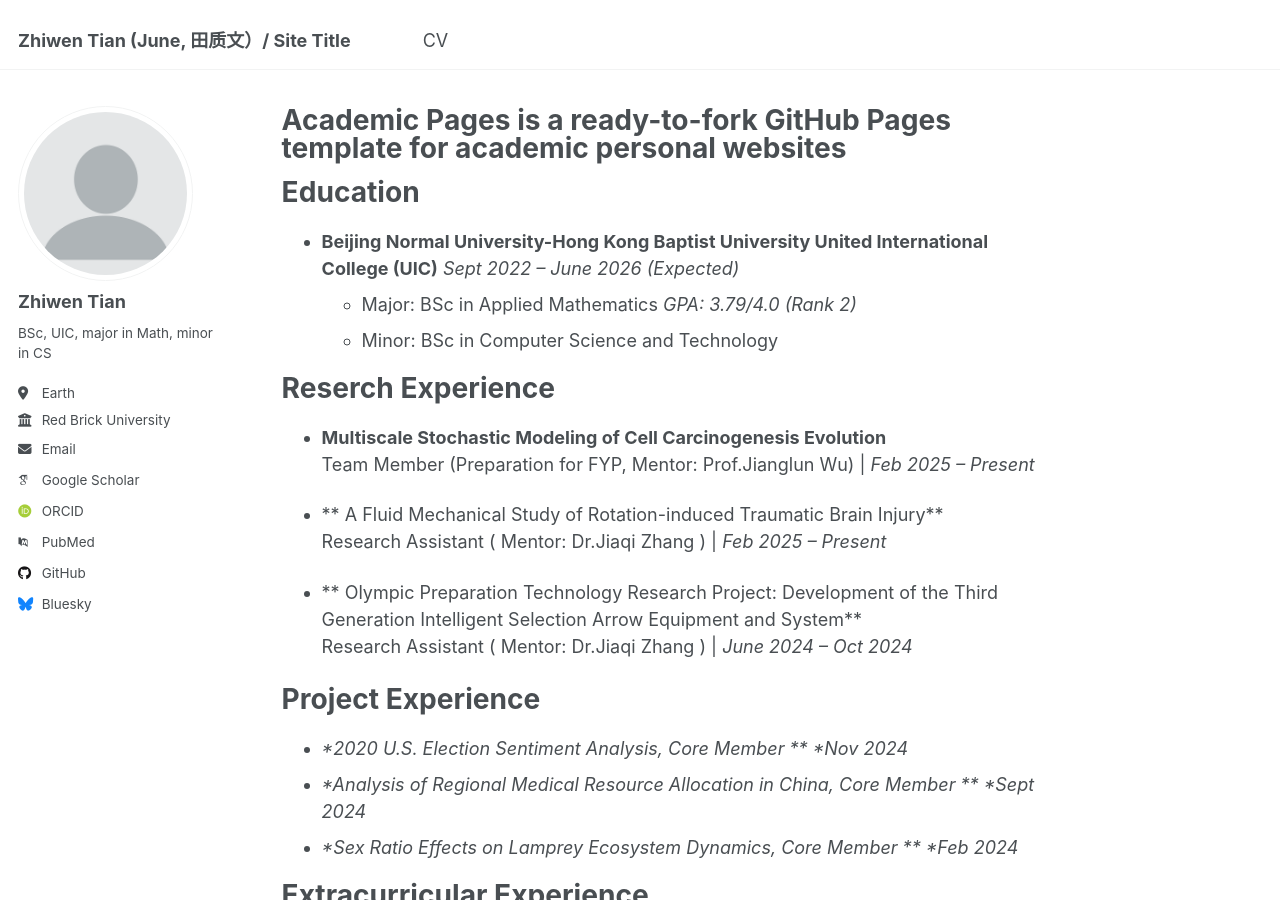
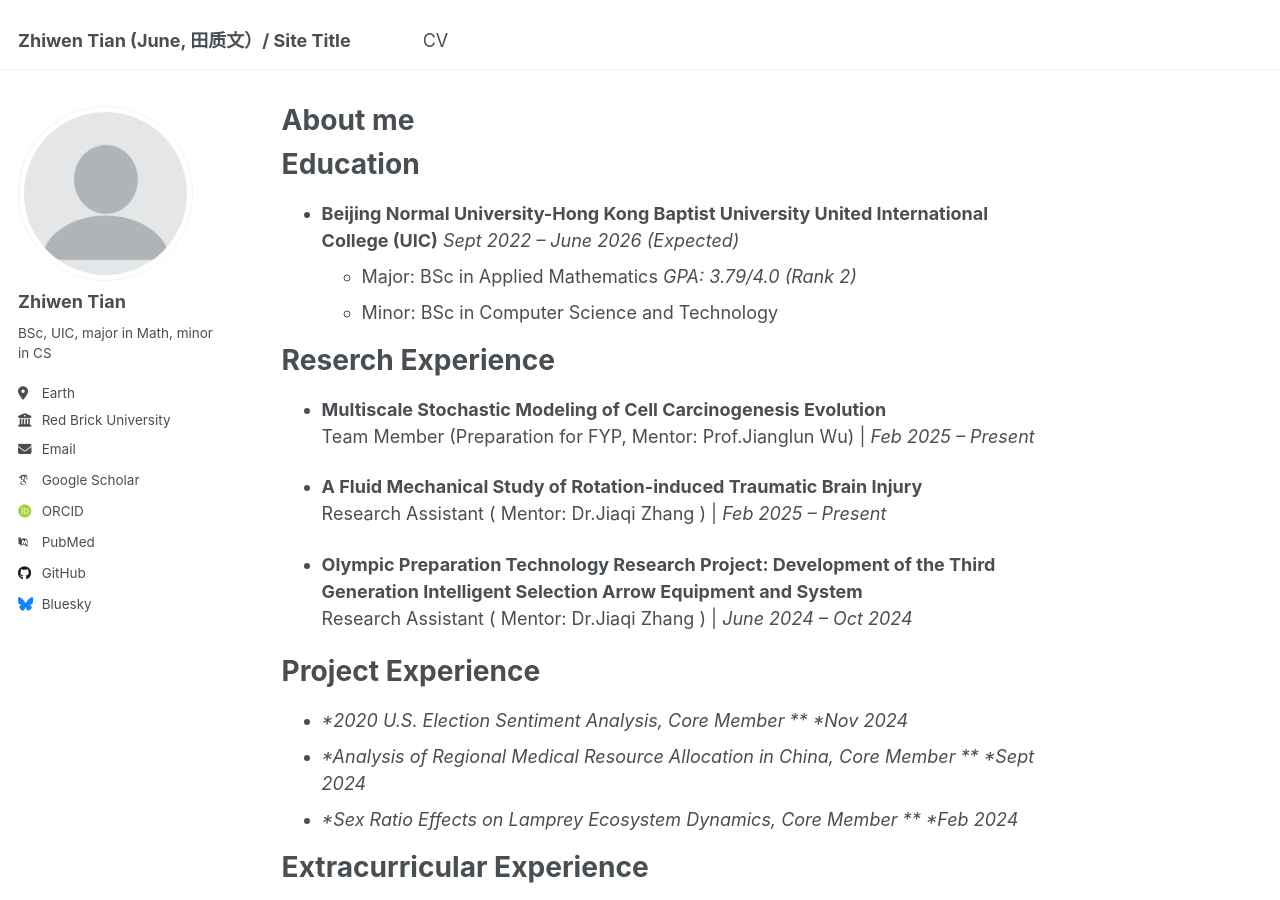
Before and after one commit to Orange1207/Orange1207.github.io, a Jekyll site: the page built from _pages/about.md, in a window 1280 px wide and 900 px high. Built offline with Jekyll 4.4.1, drawn with Linux system fonts in a browser that asks for light colours; some web fonts are replaced.

Commit message:
Update about.md

```diff
--- a/_pages/about.md
+++ b/_pages/about.md
@@ -1,6 +1,6 @@
 ---
 permalink: /
-title: "Academic Pages is a ready-to-fork GitHub Pages template for academic personal websites"
+title: "About me"
 author_profile: true
 redirect_from:
   - /about/
@@ -8,7 +8,7 @@ redirect_from:
 ---
 
 Education
-======
+===
 * **Beijing Normal University-Hong Kong Baptist University United International College (UIC)**   *Sept 2022 – June 2026 (Expected)*
   - Major: BSc in Applied Mathematics    *GPA: 3.79/4.0 (Rank 2)*
   - Minor: BSc in Computer Science and Technology
@@ -18,10 +18,10 @@ Reserch Experience
 * **Multiscale Stochastic Modeling of Cell Carcinogenesis Evolution**
   Team Member (Preparation for FYP, Mentor: Prof.Jianglun Wu) | *Feb 2025 – Present*
 
-* ** A Fluid Mechanical Study of Rotation-induced Traumatic Brain Injury**
+* **A Fluid Mechanical Study of Rotation-induced Traumatic Brain Injury**
   Research Assistant ( Mentor: Dr.Jiaqi Zhang ) | *Feb 2025 – Present*
 
-* ** Olympic Preparation Technology Research Project: Development of the Third Generation Intelligent Selection Arrow Equipment and System**
+* **Olympic Preparation Technology Research Project: Development of the Third Generation Intelligent Selection Arrow Equipment and System**
   Research Assistant ( Mentor: Dr.Jiaqi Zhang ) | *June 2024 – Oct 2024*
 
 
```
